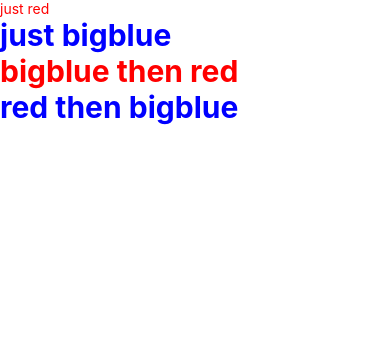
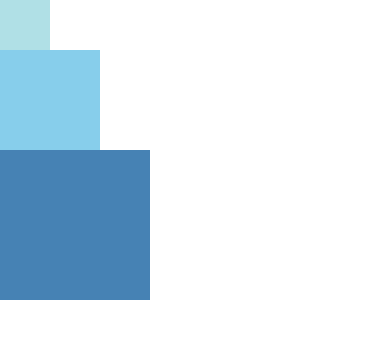
Before and after one commit to AndresTIY/React-Native-Tutorial, a React Native app: screen / in a window 390 px wide. Shown: the top 338 px of the page. Built offline with nearby package versions, Linux system fonts and the light colour scheme.

Commit message:
step five height/width fixed dimensions

```diff
--- a/App.js
+++ b/App.js
@@ -1,25 +1,18 @@
 import React, { Component } from "react";
-import { AppRegistry, StyleSheet, Text, View } from "react-native";
+import { AppRegistry, View } from "react-native";
 
-export default class LotsOfStyles extends Component {
+export default class FixedDimensionsBasics extends Component {
   render() {
     return (
       <View>
-        <Text style={styles.red}>just red</Text>
-        <Text style={styles.bigblue}>just bigblue</Text>
-        <Text style={[styles.bigblue, styles.red]}>bigblue then red</Text>
-        <Text style={[styles.red, styles.bigblue]}>red then bigblue</Text>
+        <View
+          style={{ width: 50, height: 50, backgroundColor: "powderblue" }}
+        />
+        <View style={{ width: 100, height: 100, backgroundColor: "skyblue" }} />
+        <View
+          style={{ width: 150, height: 150, backgroundColor: "steelblue" }}
+        />
       </View>
     );
   }
 }
-const styles = StyleSheet.create({
-  bigblue: {
-    color: "blue",
-    fontWeight: "bold",
-    fontSize: 30
-  },
-  red: {
-    color: "red"
-  }
-});
```
